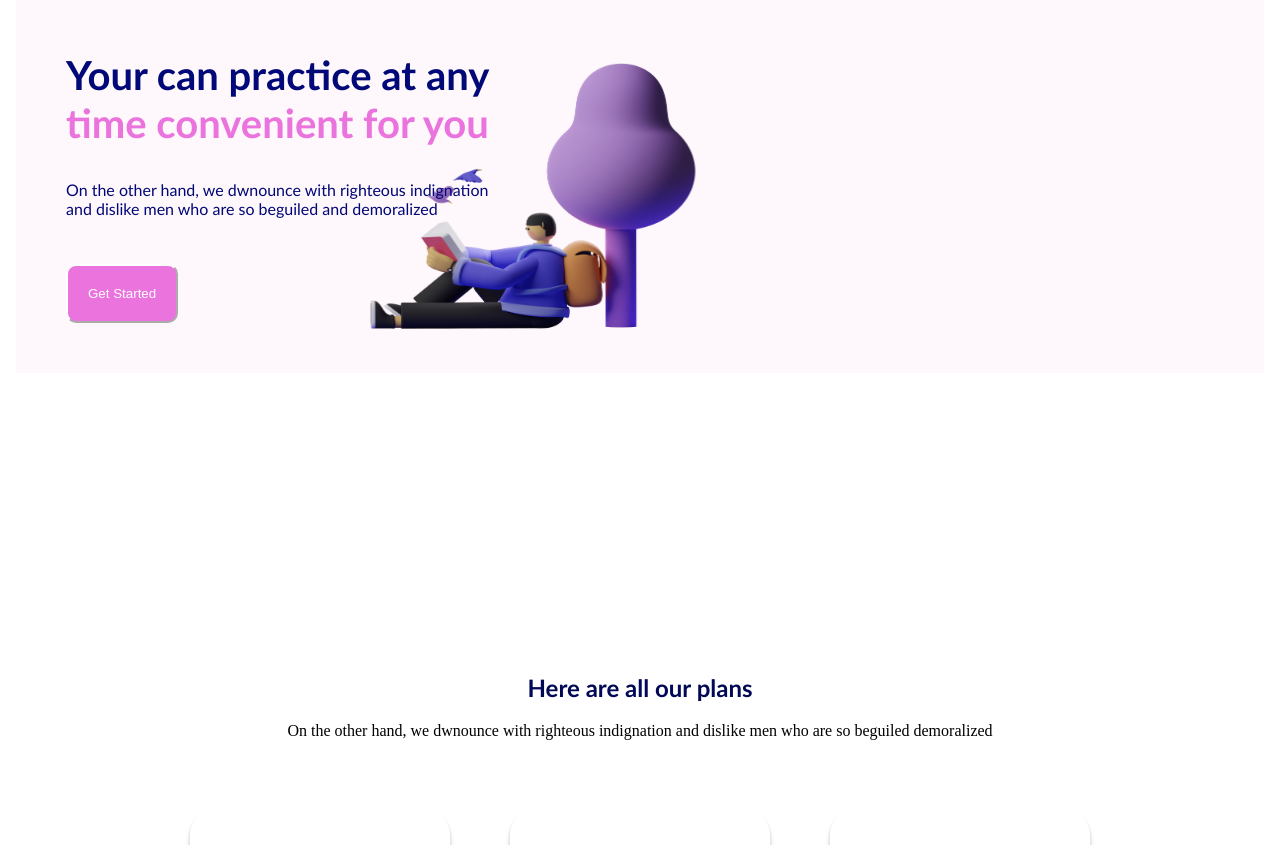
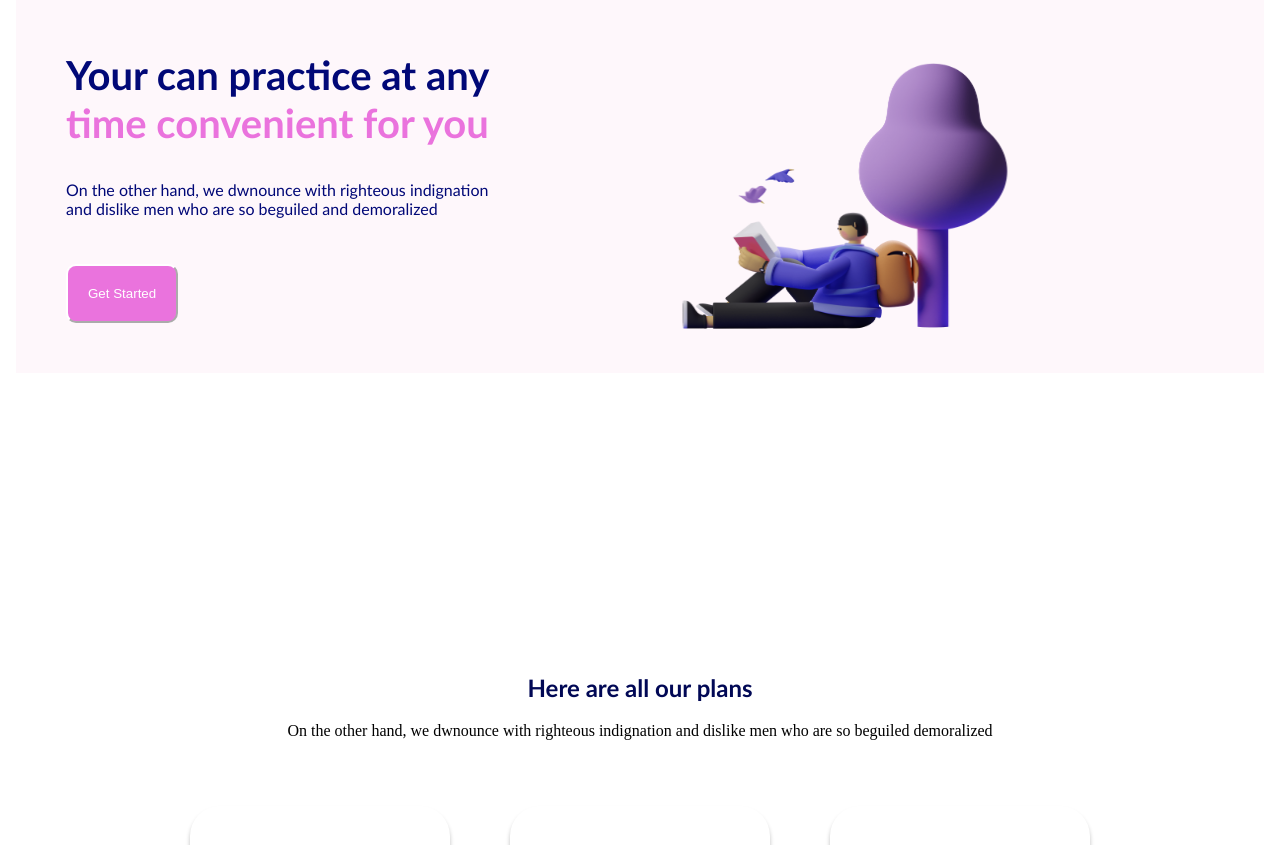
Before and after one commit to AvelinoTeixeira/Your-skills, a React (Vite) app: page / in a window 1280 px wide. Shown: the part 2173-3018 px from the top of the page. Built offline with nearby package versions, Linux system fonts and the light colour scheme.

Commit message:
Update index.css

```diff
--- a/src/index.css
+++ b/src/index.css
@@ -273,7 +273,7 @@ nav > a:hover {
 .product span {
   color: #EA73DD;
 }
-.images {
+.many {
   width: 50%;
 }
 .many h1 {
@@ -290,8 +290,8 @@ nav > a:hover {
   width: 500px;
 }
 
-.product img {
-  width: 100%;
+.product .images img {
+  width: 100;
 }
 .product  .button {
   border-color: #fff;
```
